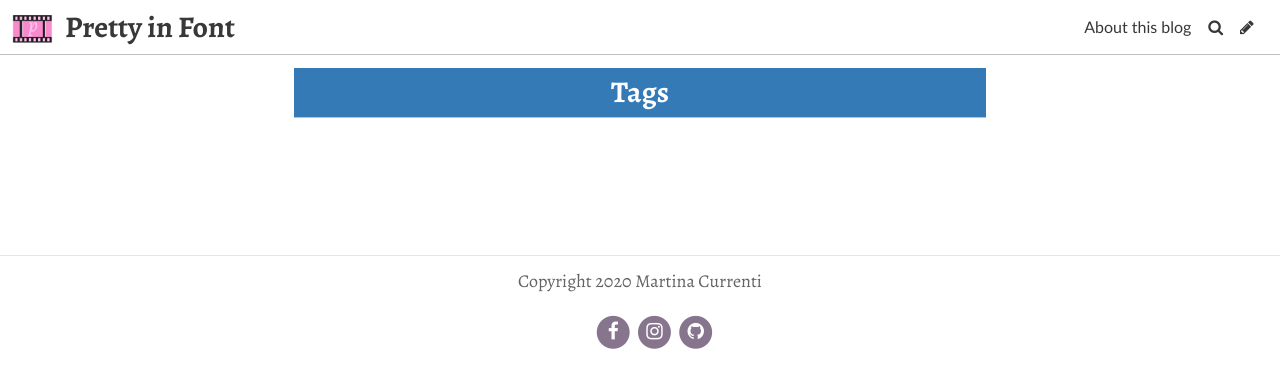
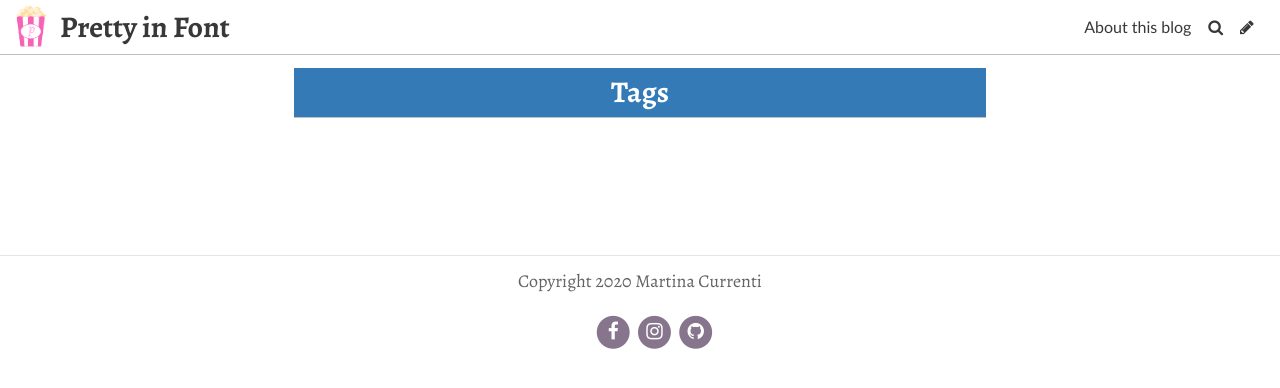
Before and after one commit to martinacurrenti/prettyinfont, a Jekyll site: the page built from pages/tags.md, in a window 1280 px wide. Shown: the top 388 px of the page. Built offline with Jekyll 4.4.1, drawn with Linux system fonts in a browser that asks for light colours; some web fonts are replaced.

Commit message:
Update Settings “general”

```diff
--- a/_data/settings.yml
+++ b/_data/settings.yml
@@ -4,7 +4,7 @@ header_text: ""
 footer_text: Copyright 2020 Martina Currenti
 header_feature_image: ../uploads/looksgood.png
 bannerheight: 10vmax
-logo: ../uploads/12.png
+logo: ../uploads/11.png
 favicon: ../uploads/android-chrome-512x512.png
 gridlayout: false
 fixednavbar: true
```
